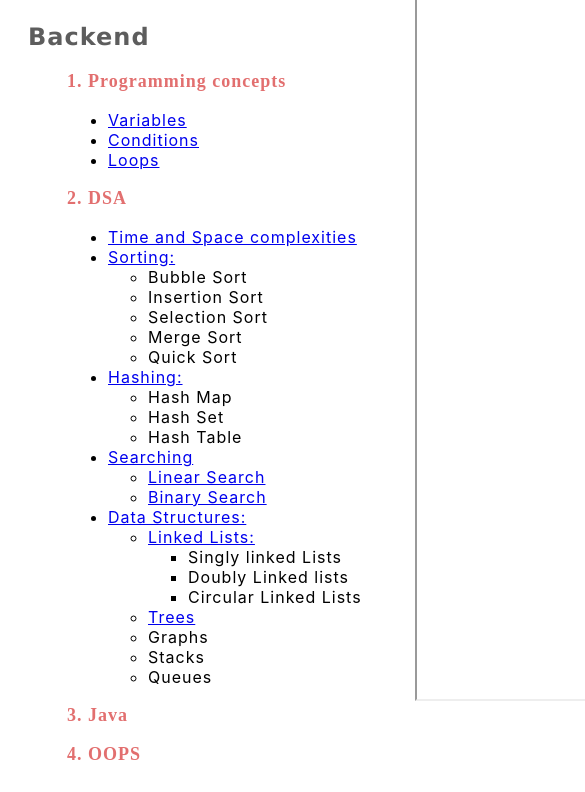
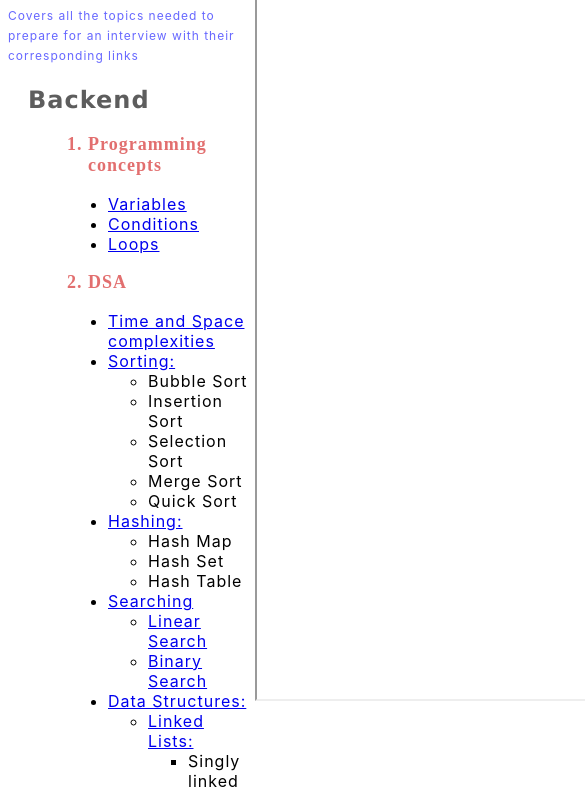
Before and after one commit to anjali-garg3112/HTML-Base-Tags-Meta-Tags-Layout-Lists-Media-HTML-Tables-Attributes-Seman---utg8nu5lso0y, a plain HTML site: page index.html in a window 390 px wide. Shown: the part 308-1100 px from the top of the page, 585 px wide, since content can reach past the window. Before the commit the page ends 1073 px from the top, so only its background shows below. Drawn offline with Linux system fonts and the light colour scheme.

Commit message:
Update styles.css

```diff
--- a/styles.css
+++ b/styles.css
@@ -62,7 +62,7 @@ h3{
   height: 445.990px;
   margin: auto;
   border-radius:10px;
-  width:1080px;
+  width:480px;
   /* overflow: hidden; */
 }
 
```
